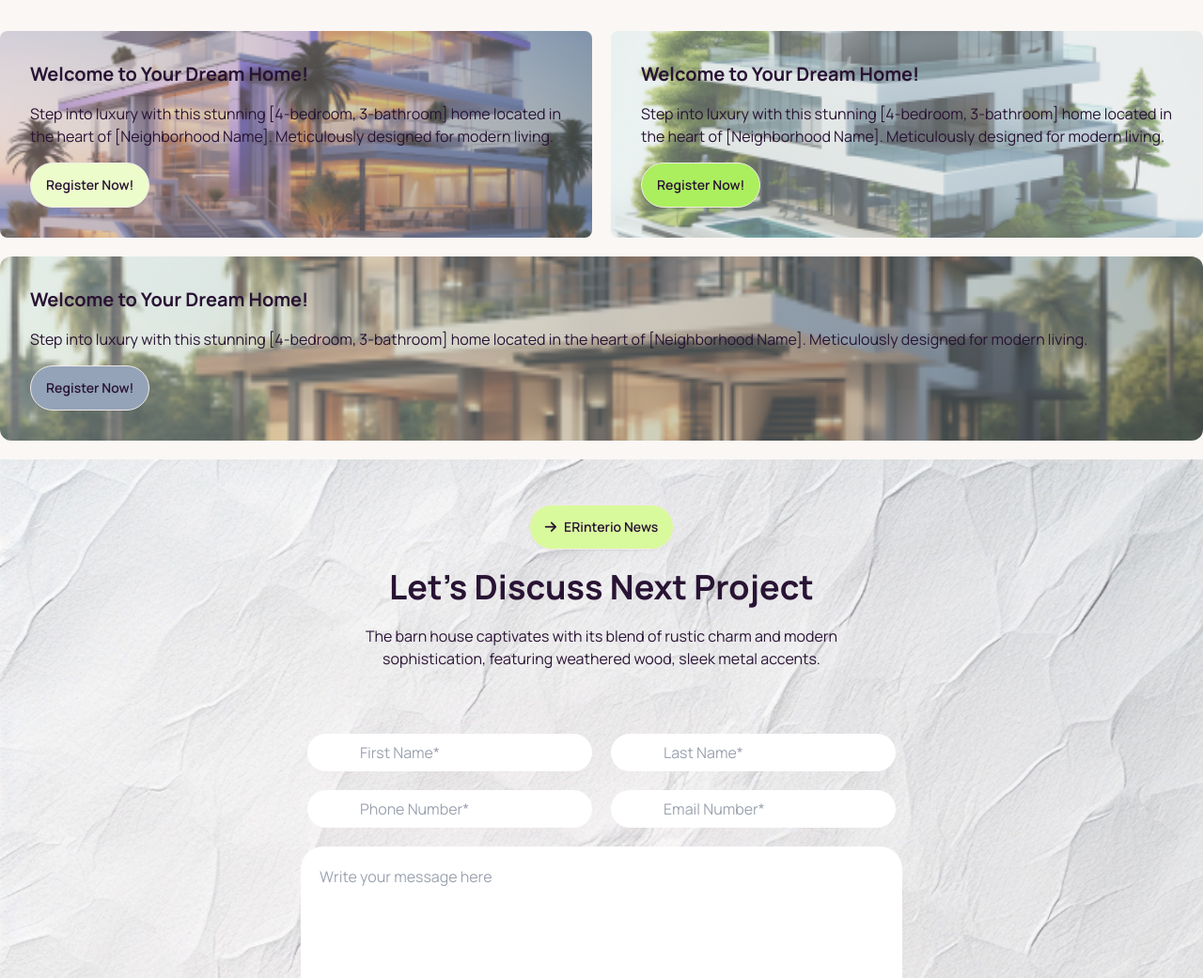
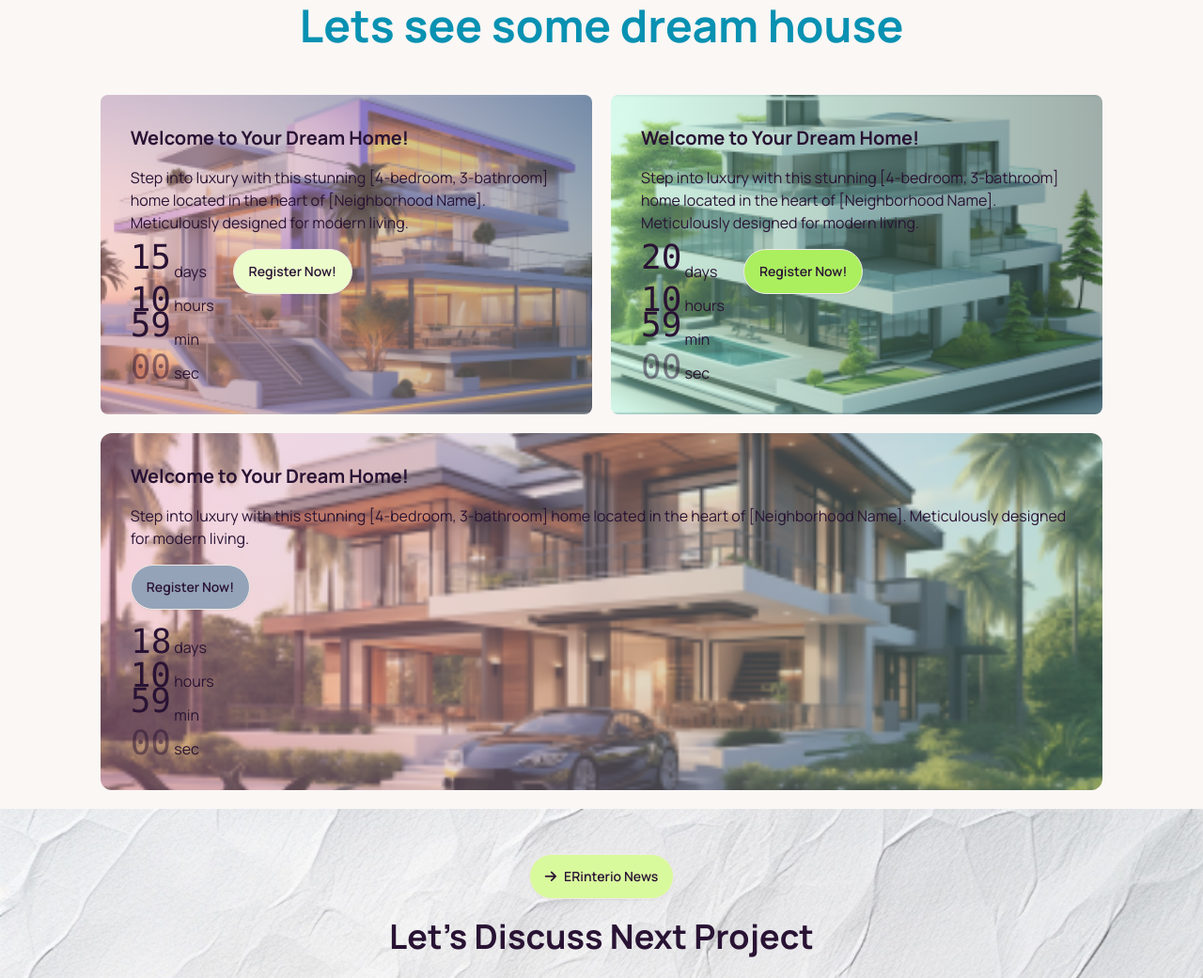
Before and after one commit to dilara369/Assignment-3, a plain HTML site: page index.html in a window 1280 px wide. Shown: the part 2640-3681 px from the top of the page at 94% size. Drawn offline with nearby package versions, Linux system fonts and the light colour scheme.

Commit message:
fourth commit

```diff
--- a/index.html
+++ b/index.html
@@ -294,6 +294,8 @@
         </div>
       </section>
     <!-- unique section    -->
+    <section class="w-5/6 mx-auto">
+      <h1 class="lg:text-5xl max-sm:text-2xl font-bold text-cyan-600 text-center mt-5">Lets see some dream house</h1>
     <div class="grid lg:grid-cols-2 grid-cols-1 gap-5 mt-[50px]">
       <div class="bg-slate-300 h-auto rounded-lg imageone">
         <div class="p-8 space-y-4">
@@ -301,7 +303,35 @@
           <p>
             Step into luxury with this stunning [4-bedroom, 3-bathroom] home located in the heart of [Neighborhood Name]. Meticulously designed for modern living.
           </p>
+          <div class="lg:flex gap-5">
+            <div class="lg:block hidden flex gap-5">
+            <div>
+              <span class="countdown animate-bounce font-mono text-4xl">
+                <span style="--value:15;"></span>
+              </span>
+              days
+            </div>
+            <div>
+              <span class="countdown font-mono text-4xl">
+                <span style="--value:10;"></span>
+              </span>
+              hours
+            </div>
+            <div>
+              <span class="countdown animate-bounce font-mono text-4xl">
+                <span style="--value:59;"></span>
+              </span>
+              min
+            </div>
+            <div>
+              <span class="countdown font-mono text-4xl animate-pulse opacity-70 ">
+                <span style="--value:${50};"></span>
+              </span>
+              sec
+            </div>
+          </div>
           <button class="btn bg-lime-100 hover:border-red-300">Register Now!</button>
+        </div>
         </div>
       </div>
       <div class="bg-slate-500 h-auto rounded-lg imagetwo">
@@ -310,7 +340,35 @@
           <p>
             Step into luxury with this stunning [4-bedroom, 3-bathroom] home located in the heart of [Neighborhood Name]. Meticulously designed for modern living.
           </p>
-          <button class="btn bg-button">Register Now!</button>
+          <div class="lg:flex gap-5">
+            <div class="lg:block hidden flex gap-5">
+            <div>
+              <span class="countdown animate-bounce font-mono text-4xl">
+                <span style="--value:20;"></span>
+              </span>
+              days
+            </div>
+            <div>
+              <span class="countdown font-mono text-4xl">
+                <span style="--value:10;"></span>
+              </span>
+              hours
+            </div>
+            <div>
+              <span class="countdown animate-bounce font-mono text-4xl">
+                <span style="--value:59;"></span>
+              </span>
+              min
+            </div>
+            <div>
+              <span class="countdown font-mono text-4xl animate-pulse opacity-70 ">
+                <span style="--value:${50};"></span>
+              </span>
+              sec
+            </div>
+          </div> <button class="btn bg-button">Register Now!</button>
+        </div>
+
         </div>
       </div>
       <div class="bg-slate-600 h-auto lg:col-span-2 rounded-xl imagethree">
@@ -320,10 +378,39 @@
             Step into luxury with this stunning [4-bedroom, 3-bathroom] home located in the heart of [Neighborhood Name]. Meticulously designed for modern living.
           </p>
           <button class="btn bg-button hover:border-2 hover:border-red-300 bg-slate-400">Register Now!</button>
+           <div class="lg:block hidden  gap-5">
+            <div>
+              <span class="countdown animate-ping font-mono text-4xl">
+                <span style="--value:18;"></span>
+              </span>
+              days
+            </div>
+            <div>
+              <span class="countdown font-mono text-4xl">
+                <span style="--value:10;"></span>
+              </span>
+              hours
+            </div>
+            <div>
+              <span class="countdown animate-bounce font-mono text-4xl">
+                <span style="--value:59;"></span>
+              </span>
+              min
+            </div>
+            <div>
+              <span class="countdown font-mono text-4xl animate-pulse opacity-70 ">
+                <span style="--value:${50};"></span>
+              </span>
+              sec
+            </div>
+          </div>
         </div>
       </div>
     </div>
+
+    </section>
 <!-- unique section end  -->
+
       <!-- Let’s Discuss Next Project -->
       <section class="mt-5 discuss">
           <div class="w-4/5 mx-auto text-center space-y-5 ">
--- a/style.css
+++ b/style.css
@@ -9,19 +9,19 @@
     background-size: cover;
   }
   .imageone{
-    background: linear-gradient(to right, rgba(216, 182, 182, 0.42), rgba(124, 135, 136, 0.486)), url('./assets/article1.png');
+    background: linear-gradient(to right, rgba(255, 177, 177, 0.452), rgba(124, 135, 136, 0.486)), url('./assets/article1.png');
     background-size: cover;
     background-position: center;
     background-repeat: no-repeat;
 }
 .imagetwo {
-    background: linear-gradient(to right, rgba(207, 224, 224, 0.42), rgba(214, 219, 219, 0.486)), url('./assets/article2.png');
+    background: linear-gradient(to right, rgba(162, 247, 211, 0.42), rgba(60, 90, 81, 0.486)), url('./assets/article2.png');
     background-size: cover;
     background-position: center;
     background-repeat: no-repeat;
 }
 .imagethree{
-    background: linear-gradient(to right, rgba(194, 218, 231, 0.42), rgba(124, 135, 136, 0.486)), url('./assets/article3.png');
+    background: linear-gradient(to right, rgba(236, 151, 201, 0.42), rgba(128, 199, 182, 0.356)), url('./assets/article3.png');
     background-size: cover;
     background-position: center;
     background-repeat: no-repeat;
```
